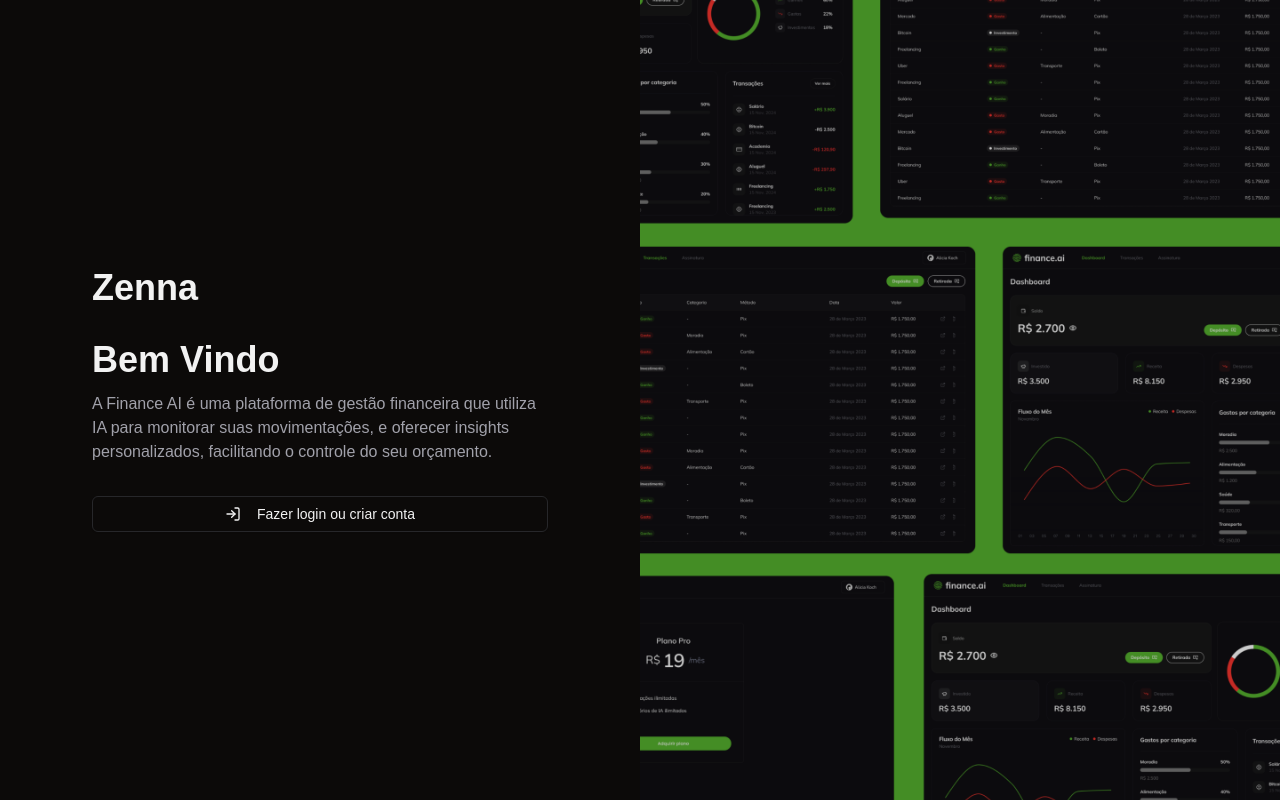
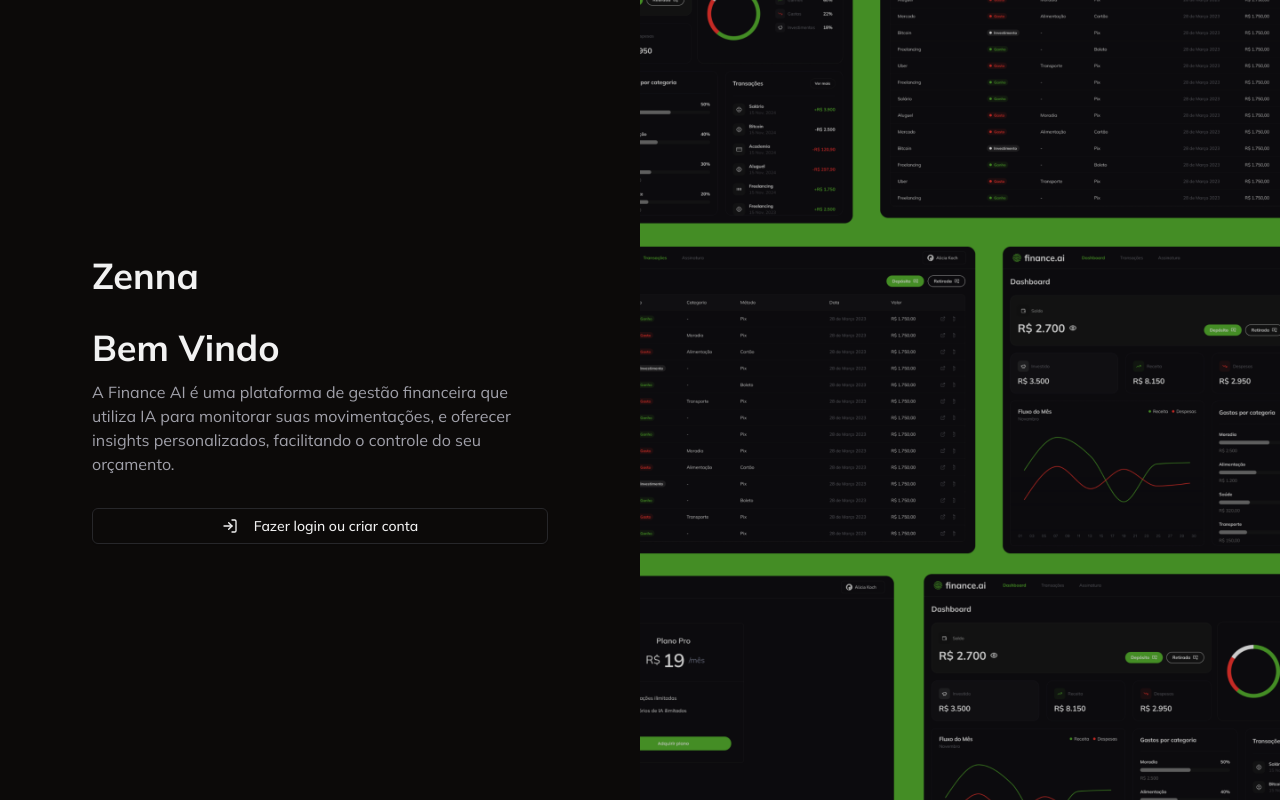
Before and after one commit to AntDavi/zenna, a Next.js app: page /login in a window 1280 px wide. Built offline with nearby package versions, Linux system fonts and the light colour scheme; no server answers.

Commit message:
feat: update font to mulish

```diff
--- a/app/layout.tsx
+++ b/app/layout.tsx
@@ -1,17 +1,11 @@
 import type { Metadata } from "next";
-import { Geist, Geist_Mono } from "next/font/google";
+import { Mulish } from "next/font/google";
 import "./globals.css";
 import { ThemeProvider } from "./_components/theme-provider";
 import { ClerkProvider } from "@clerk/nextjs";
 import { dark } from "@clerk/themes";
 
-const geistSans = Geist({
-  variable: "--font-geist-sans",
-  subsets: ["latin"],
-});
-
-const geistMono = Geist_Mono({
-  variable: "--font-geist-mono",
+const mulish = Mulish({
   subsets: ["latin"],
 });
 
@@ -27,9 +21,7 @@
 }>) {
   return (
     <html lang="pt-br">
-      <body
-        className={`${geistSans.variable} ${geistMono.variable} antialiased`}
-      >
+      <body className={`${mulish.className} antialiased`}>
         <ClerkProvider appearance={{ theme: dark }}>
           <ThemeProvider
             attribute="class"
```
Also changed, not shown: 2 other files (tests, documents, lock files or other folders).
